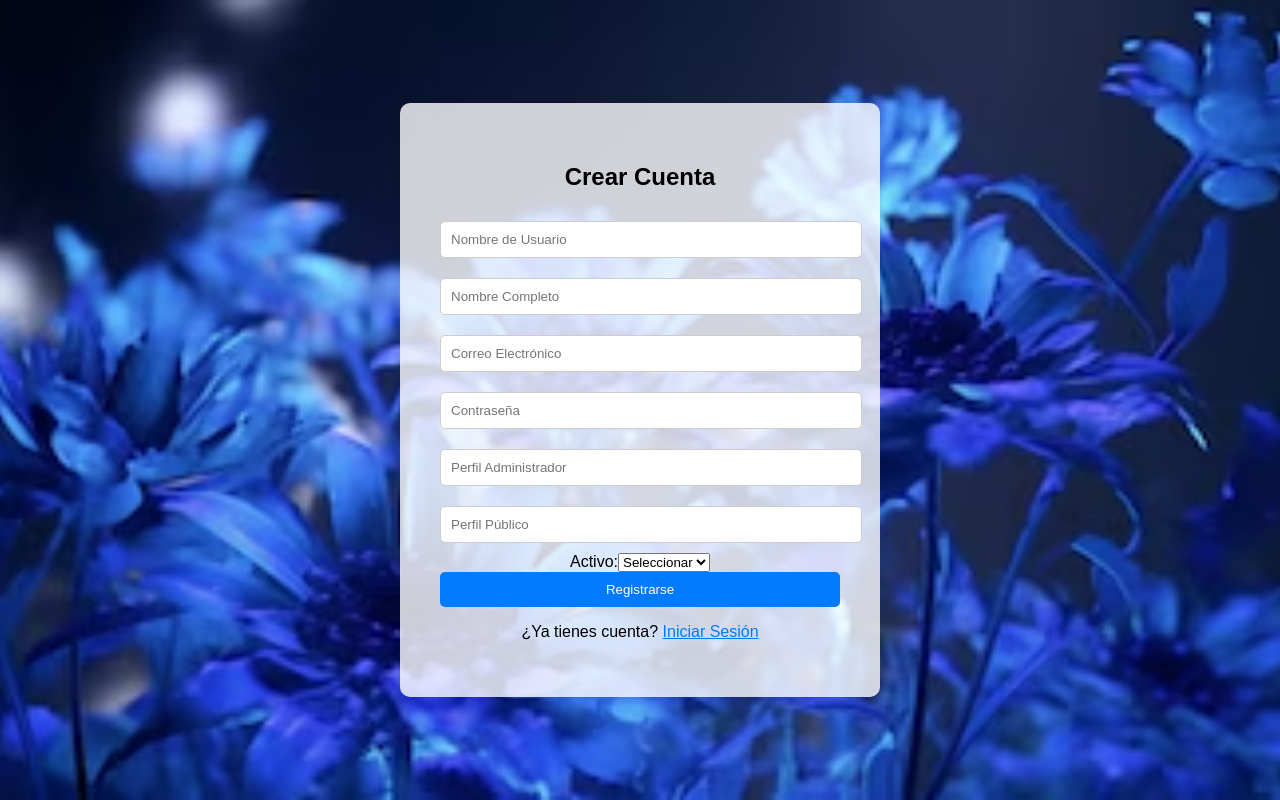
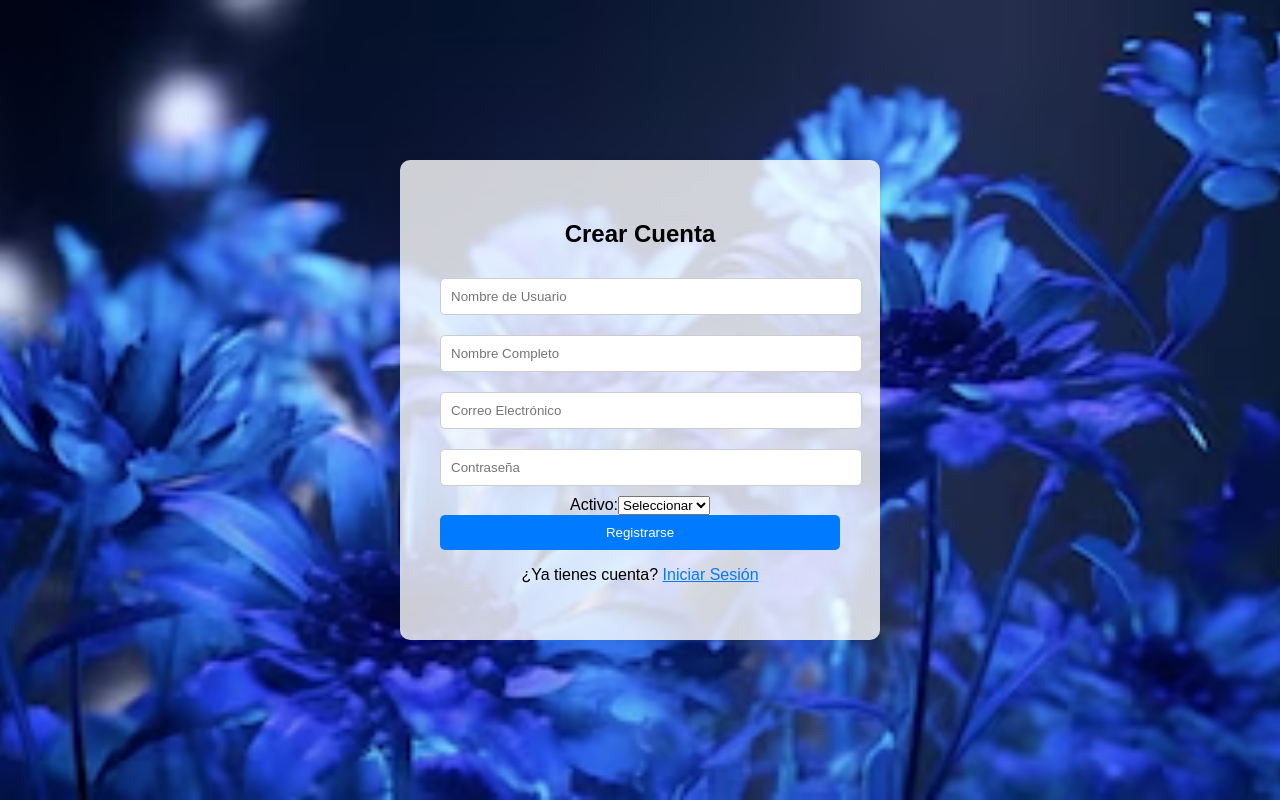
Before and after one commit to Dilan1234542/calmm, a React (Vite) app in the folder front-end/: page /signup in a window 1280 px wide. Built offline with nearby package versions, Linux system fonts and the light colour scheme.

Commit message:
implementacion del has en el signup

```diff
--- a/front-end/src/components/Signup.jsx
+++ b/front-end/src/components/Signup.jsx
@@ -8,9 +8,11 @@ const Signup = () => {
   const [correoElectronico, setCorreoElectronico] = useState('');
   const [password, setPassword] = useState('');
   const [activo, setActivo] = useState(''); // Valor por defecto
-  const [perfilAdministrador, setPerfilAdministrador] = useState(''); // Valor por defecto
-  const [perfilPublico, setPerfilPublico] = useState(''); // Valor por defecto
   const [error, setError] = useState('');
+
+  // Valores predeterminados para los perfiles
+  const perfilAdministrador = null; // Valor predeterminado (no visible para el usuario)
+  const perfilPublico = '1'; // Valor predeterminado (no visible para el usuario)
 
   const handleSignup = async (e) => {
     e.preventDefault();
@@ -34,8 +36,8 @@ const Signup = () => {
           nombreCompleto,
           correoElectronico,
           activo,
-          perfilAdministrador,
-          perfilPublico,
+          perfilAdministrador, // Valor predeterminado no visible
+          perfilPublico, // Valor predeterminado no visible
         }),
       });
 
@@ -84,23 +86,6 @@ const Signup = () => {
           onChange={(e) => setPassword(e.target.value)}
           required
         />
-
-        <label>
-          <input
-            type="text"
-            placeholder="Perfil Administrador"
-            value={perfilAdministrador}
-            onChange={(e) => setPerfilAdministrador(e.target.value)}
-          />
-        </label>
-        <label>
-          <input
-            type="text"
-            placeholder="Perfil Público"
-            value={perfilPublico}
-            onChange={(e) => setPerfilPublico(e.target.value)}
-          />
-        </label>
         <label>
           Activo:
           <select
```
